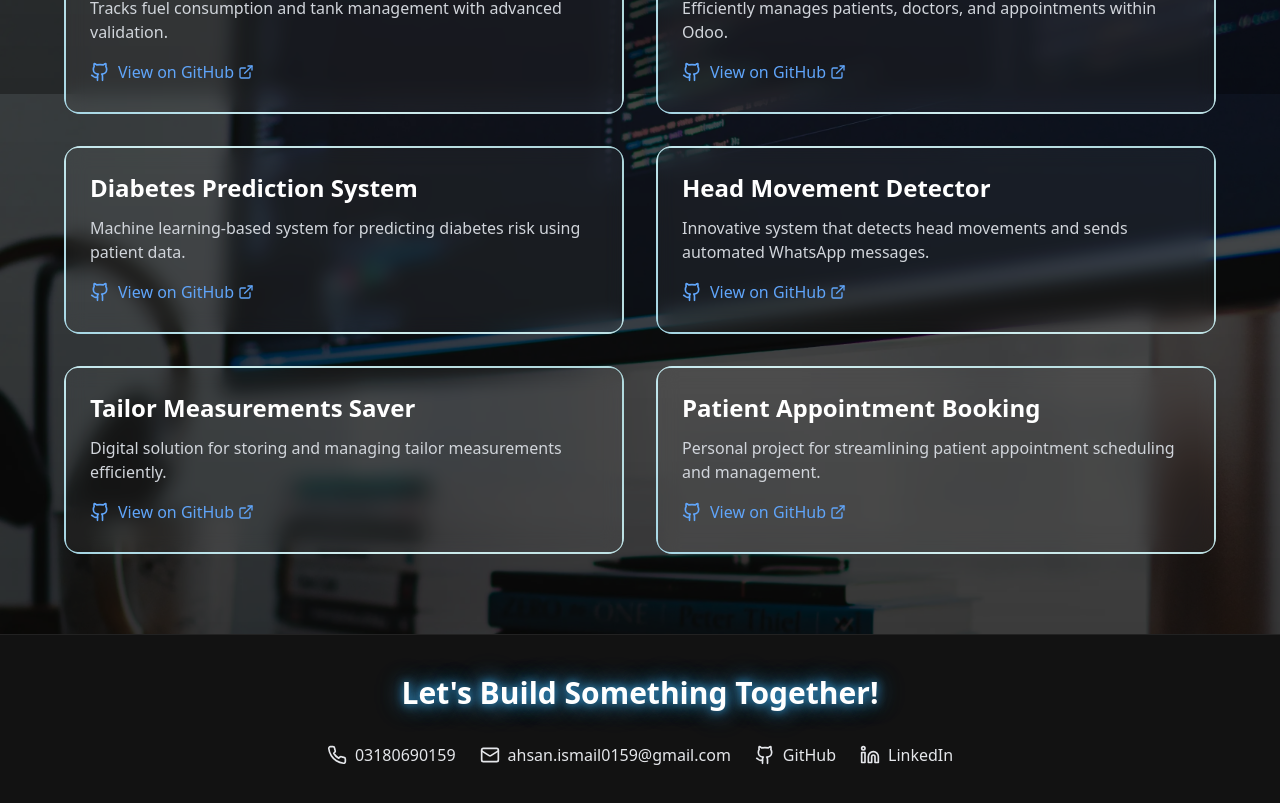
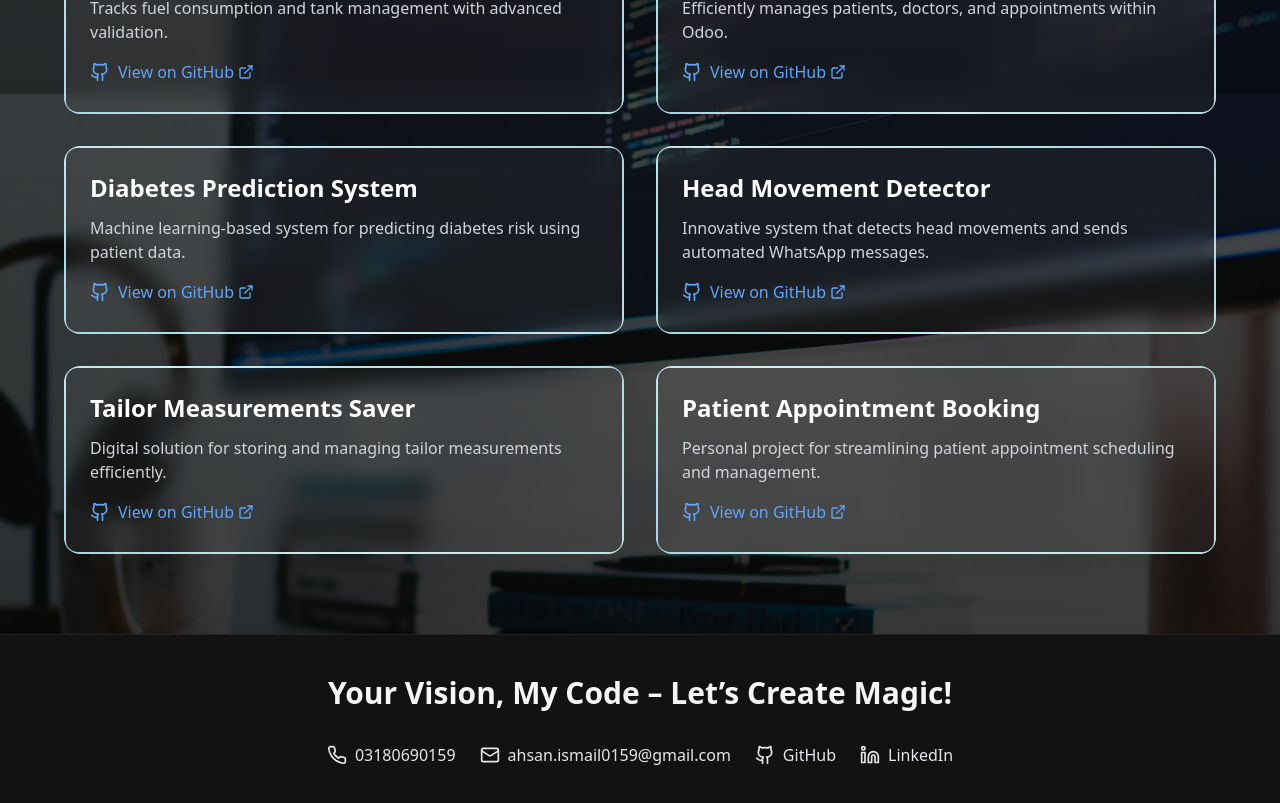
Before and after one commit to ahsan54/PortFolio, a React (Vite) app: page / in a window 1280 px wide. Shown: the part 2884-3687 px from the top of the page. Built offline with nearby package versions, Linux system fonts and the light colour scheme.

Commit message:
Update App.tsx

```diff
--- a/src/App.tsx
+++ b/src/App.tsx
@@ -185,7 +185,7 @@ function App() {
         {/* Footer */}
         <footer className="enhanced-footer relative py-12 px-4 text-white">
           <div className="max-w-4xl mx-auto text-center">
-            <h2 className="text-3xl font-bold mb-8 neon-title">Let's Build Something Together!</h2>
+            <h2 className="text-3xl font-bold mb-8">Your Vision, My Code – Let’s Create Magic!</h2>
             <div className="flex flex-wrap justify-center gap-6 mb-8">
               <a
                 href="tel:03180690159"
```
